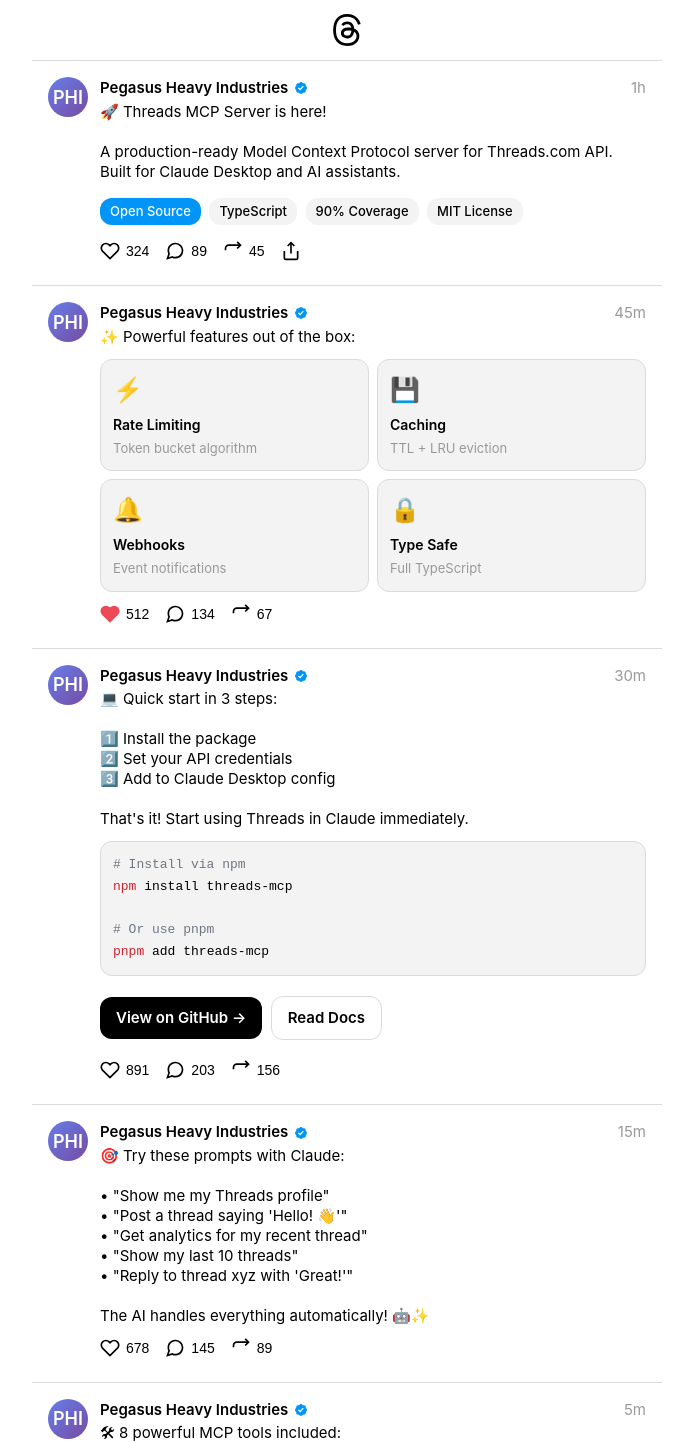
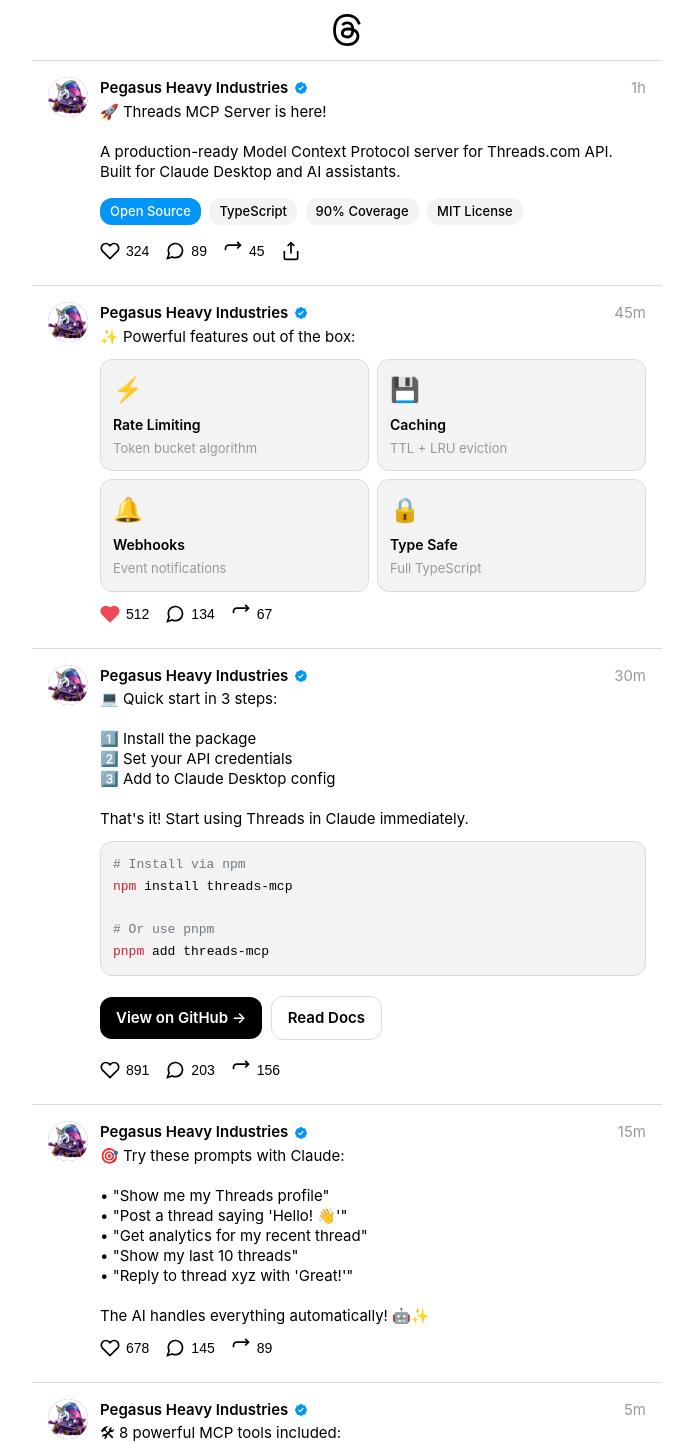
Before and after one commit to pegasusheavy/threads-mcp, a website: page docs/index.html in a window 1280 px wide. Shown: the top 1442 px of the page, without its empty margins (293-986 px from the left). Drawn offline with Linux system fonts and the light colour scheme.

Commit message:
Add Pegasus Heavy Industries logo as profile picture in timeline

```diff
--- a/docs/index.html
+++ b/docs/index.html
@@ -171,7 +171,9 @@
             <!-- Hero Thread -->
             <article class="thread">
                 <div class="thread-header">
-                    <div class="thread-avatar">PHI</div>
+                    <div class="thread-avatar">
+                        <img src="profile-picture.png" alt="Pegasus Heavy Industries">
+                    </div>
                     <div class="thread-main">
                         <div class="thread-user">
                             <span class="thread-username">Pegasus Heavy Industries</span>
@@ -224,7 +226,9 @@
             <!-- Features Thread -->
             <article class="thread">
                 <div class="thread-header">
-                    <div class="thread-avatar">PHI</div>
+                    <div class="thread-avatar">
+                        <img src="profile-picture.png" alt="Pegasus Heavy Industries">
+                    </div>
                     <div class="thread-main">
                         <div class="thread-user">
                             <span class="thread-username">Pegasus Heavy Industries</span>
@@ -284,7 +288,9 @@
             <!-- Installation Thread -->
             <article class="thread">
                 <div class="thread-header">
-                    <div class="thread-avatar">PHI</div>
+                    <div class="thread-avatar">
+                        <img src="profile-picture.png" alt="Pegasus Heavy Industries">
+                    </div>
                     <div class="thread-main">
                         <div class="thread-user">
                             <span class="thread-username">Pegasus Heavy Industries</span>
@@ -341,7 +347,9 @@
             <!-- Example Prompts Thread -->
             <article class="thread">
                 <div class="thread-header">
-                    <div class="thread-avatar">PHI</div>
+                    <div class="thread-avatar">
+                        <img src="profile-picture.png" alt="Pegasus Heavy Industries">
+                    </div>
                     <div class="thread-main">
                         <div class="thread-user">
                             <span class="thread-username">Pegasus Heavy Industries</span>
@@ -387,7 +395,9 @@
             <!-- MCP Tools Thread -->
             <article class="thread">
                 <div class="thread-header">
-                    <div class="thread-avatar">PHI</div>
+                    <div class="thread-avatar">
+                        <img src="profile-picture.png" alt="Pegasus Heavy Industries">
+                    </div>
                     <div class="thread-main">
                         <div class="thread-user">
                             <span class="thread-username">Pegasus Heavy Industries</span>
@@ -436,7 +446,9 @@
             <!-- License Thread -->
             <article class="thread">
                 <div class="thread-header">
-                    <div class="thread-avatar">PHI</div>
+                    <div class="thread-avatar">
+                        <img src="profile-picture.png" alt="Pegasus Heavy Industries">
+                    </div>
                     <div class="thread-main">
                         <div class="thread-user">
                             <span class="thread-username">Pegasus Heavy Industries</span>
```
Also changed, not shown: docs/profile-picture.png (added).
